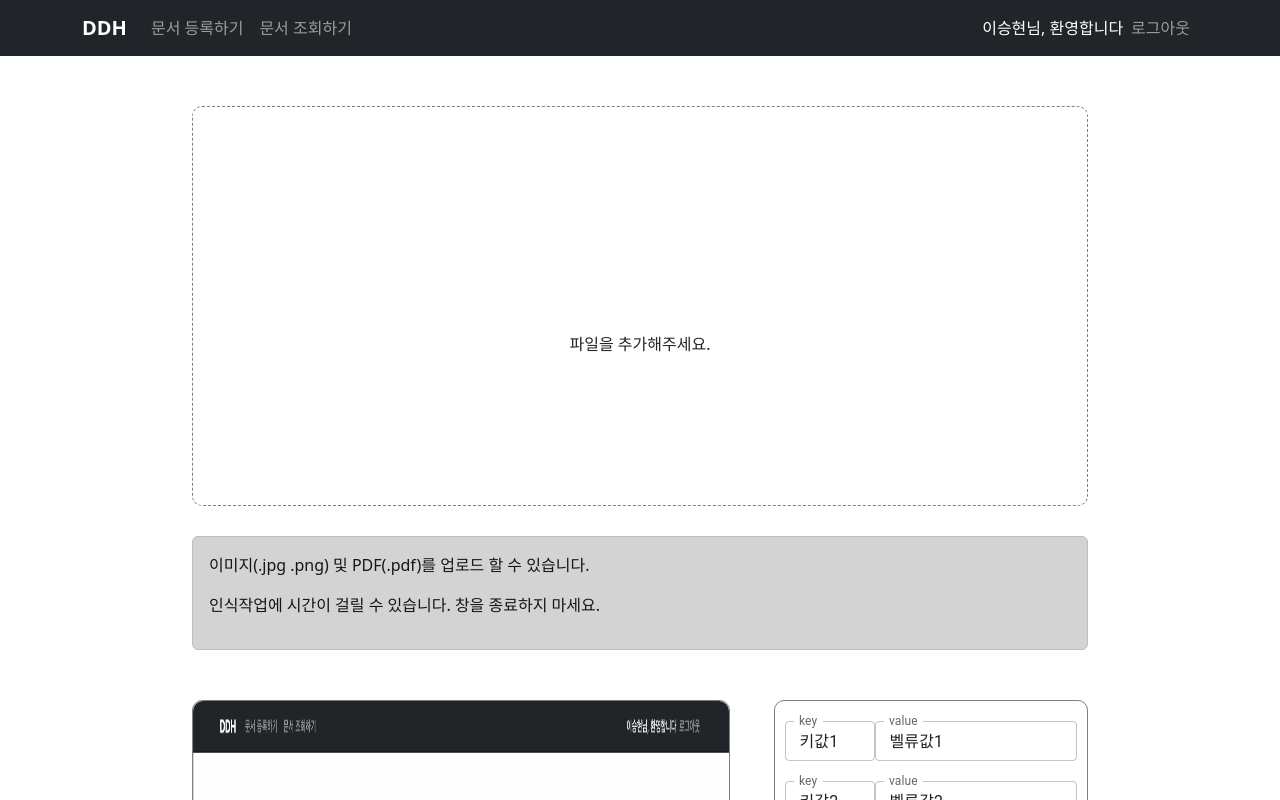
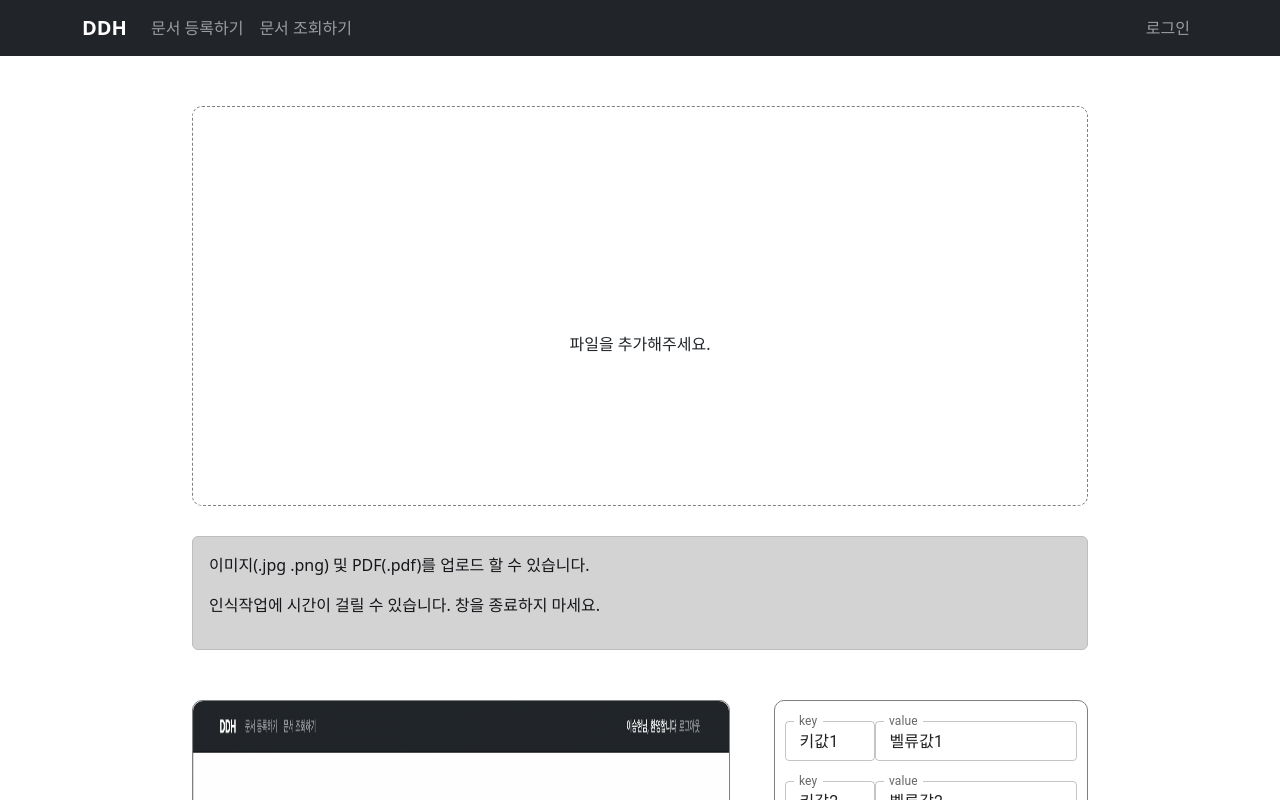
Before and after one commit to HyunwooKoh/DocDocHea-frontend, a React (Create React App) app in the folder front/: page /registDoc in a window 1280 px wide. Shown: the top 800 px of the page. Built offline with nearby package versions, Linux system fonts and the light colour scheme; some icons are missing.

Commit message:
feat: 상단바 컴포넌트 추가

```diff
--- a/front/src/components/TopNavbar.tsx
+++ b/front/src/components/TopNavbar.tsx
@@ -1,14 +1,11 @@
-import React, { useState } from "react";
+import React, { useState, useEffect } from "react";
 import Container from "react-bootstrap/Container";
 import Nav from "react-bootstrap/Nav";
 import Navbar from "react-bootstrap/Navbar";
 import useNavbarStatus from "../stores/useNavbarStatus";
 
 function TopNavbar() {
-  const [isLogin, setIsLogin] = useState<boolean>(true);
   const { selectedMenu, setSelectedMenu } = useNavbarStatus();
-
-  console.log(selectedMenu);
 
   function topStatus(status: number) {
     if (status == 0) {
@@ -17,7 +14,7 @@ function TopNavbar() {
           <Nav.Link href="/registDoc" onClick={() => setSelectedMenu(1)}>
             문서 등록하기
           </Nav.Link>
-          <Nav.Link href="#features" onClick={() => setSelectedMenu(2)}>
+          <Nav.Link href="/viewDoc" onClick={() => setSelectedMenu(2)}>
             문서 조회하기
           </Nav.Link>
         </>
@@ -28,7 +25,7 @@ function TopNavbar() {
           <Nav.Link style={{ color: "white" }} href="/registDoc" onClick={() => setSelectedMenu(1)}>
             문서 등록하기
           </Nav.Link>
-          <Nav.Link href="#features" onClick={() => setSelectedMenu(2)}>
+          <Nav.Link href="/viewDoc" onClick={() => setSelectedMenu(2)}>
             문서 조회하기
           </Nav.Link>
         </>
@@ -39,7 +36,7 @@ function TopNavbar() {
           <Nav.Link href="/registDoc" onClick={() => setSelectedMenu(1)}>
             문서 등록하기
           </Nav.Link>
-          <Nav.Link style={{ color: "white" }} href="#features" onClick={() => setSelectedMenu(2)}>
+          <Nav.Link style={{ color: "white" }} href="/viewDoc" onClick={() => setSelectedMenu(2)}>
             문서 조회하기
           </Nav.Link>
         </>
@@ -55,7 +52,7 @@ function TopNavbar() {
             <strong>DDH</strong>
           </Navbar.Brand>
           <Nav className="me-auto">{topStatus(Number(sessionStorage.getItem("navStatus")))}</Nav>
-          {isLogin ? (
+          {sessionStorage.getItem("isLogin") == "true" ? (
             <Nav>
               <Navbar.Text style={{ color: "white" }}>이승현님, 환영합니다</Navbar.Text>
               <Nav.Link href="#home">로그아웃</Nav.Link>
```
